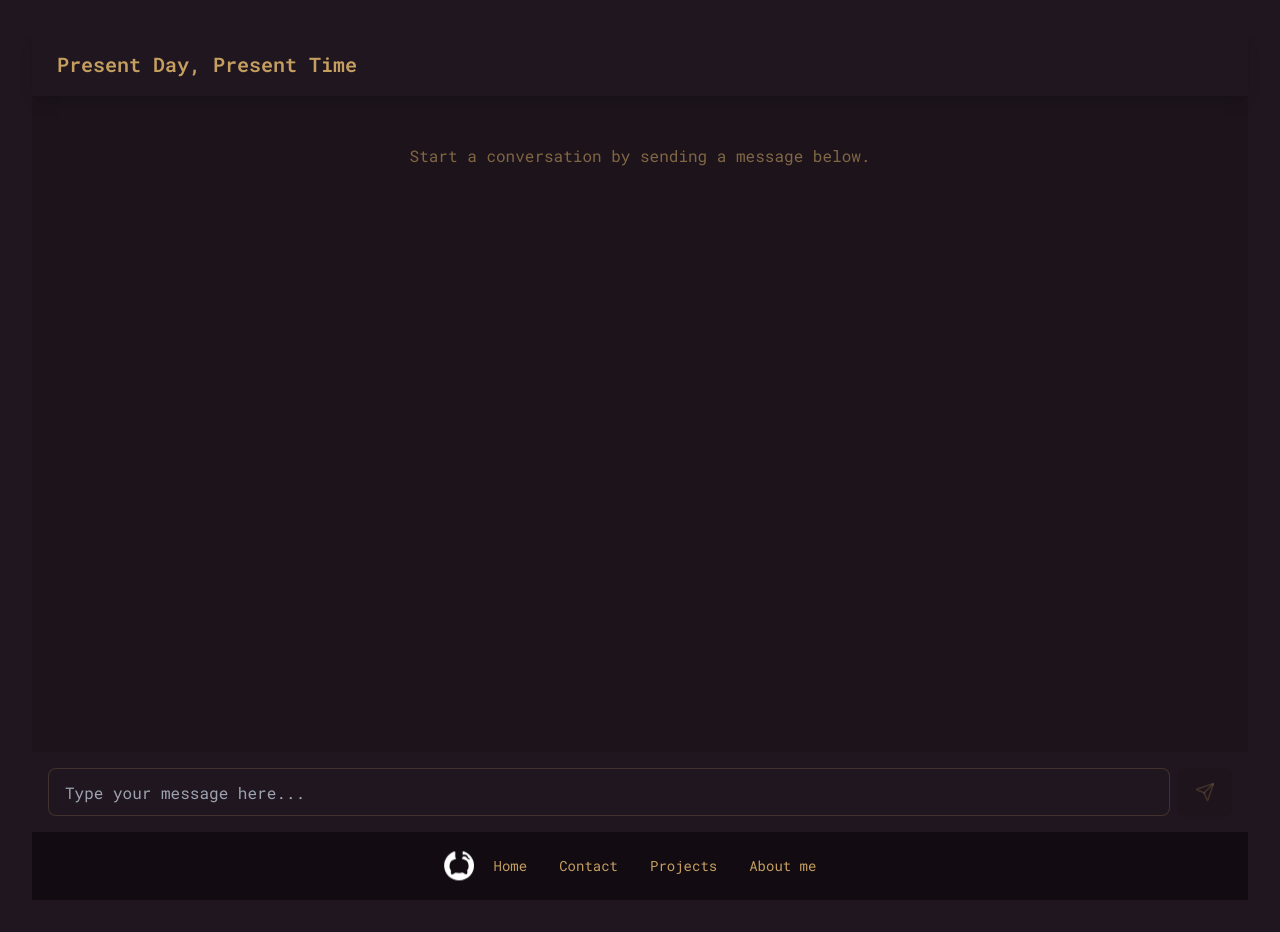
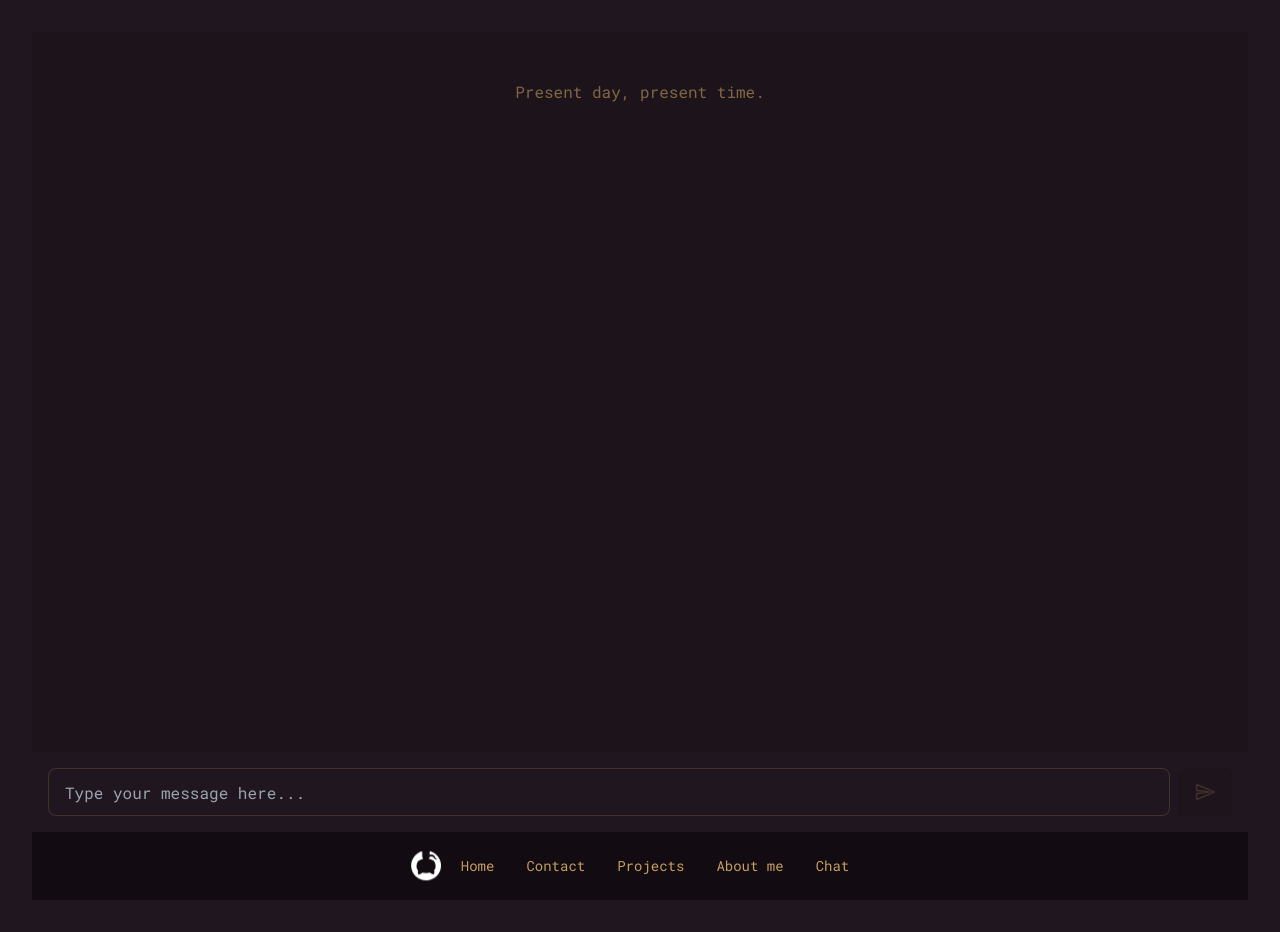
Before and after one commit to Jhonneg/jhonneg, a Next.js app: page /chat in a window 1280 px wide. Built offline with nearby package versions, Linux system fonts and the light colour scheme.

Commit message:
chat done

```diff
--- a/components/chat.client.tsx
+++ b/components/chat.client.tsx
@@ -1,6 +1,7 @@
 "use client";
+import Image from "next/image";
+import imageUrl from "@/public/Screenshot from 2024-10-07 04-31-15.png";
 import { useState, useRef, useEffect } from "react";
-import { Send, Loader2 } from "lucide-react";
 
 interface Message {
   role: "user" | "assistant";
@@ -56,20 +57,41 @@ export default function Chat() {
     }
   };
 
+  const MessageAvatar = ({ role }: { role: "user" | "assistant" }) => {
+    if (role === "user") {
+      return (
+        <div className="w-10 h-10 rounded-full bg-primary text-primary-content flex items-center justify-center">
+          You
+        </div>
+      );
+    }
+
+    return (
+      <div className="w-10 h-10 rounded-full bg-secondary overflow-hidden">
+        <Image
+          width={48}
+          height={48}
+          src={imageUrl}
+          alt="Lain"
+          className="w-full h-full object-cover"
+          onError={(e) => {
+            // Fallback if image fails to load
+            const target = e.target as HTMLImageElement;
+            target.onerror = null; // Prevent infinite loop
+            target.style.display = "none";
+            target.parentElement!.innerHTML = "AI";
+          }}
+        />
+      </div>
+    );
+  };
+
   return (
     <div className="flex flex-col h-screen bg-base-200">
-      {/* Header */}
-      <div className="navbar bg-base-100 shadow-lg">
-        <div className="flex-1">
-          <a className="btn btn-ghost text-xl">Present Day, Present Time</a>
-        </div>
-      </div>
-
-      {/* Chat Container */}
       <div className="flex-1 overflow-y-auto p-4 space-y-4">
         {messages.length === 0 && (
           <div className="text-center text-base-content/60 mt-8">
-            Start a conversation by sending a message below.
+            Present day, present time.
           </div>
         )}
 
@@ -82,15 +104,7 @@ export default function Chat() {
           >
             <div className="chat-image avatar">
               <div className="w-10 rounded-full">
-                <div
-                  className={`w-10 h-10 rounded-full flex items-center justify-center ${
-                    message.role === "user"
-                      ? "bg-primary text-primary-content"
-                      : "bg-secondary text-secondary-content"
-                  }`}
-                >
-                  {message.role === "user" ? "U" : "AI"}
-                </div>
+                <MessageAvatar role={message.role} />
               </div>
             </div>
             <div
@@ -109,13 +123,11 @@ export default function Chat() {
           <div className="chat chat-start">
             <div className="chat-image avatar">
               <div className="w-10 rounded-full">
-                <div className="w-10 h-10 rounded-full bg-secondary text-secondary-content flex items-center justify-center">
-                  AI
-                </div>
+                <MessageAvatar role="assistant" />
               </div>
             </div>
             <div className="chat-bubble chat-bubble-secondary">
-              <span className="loading loading-dots loading-md"></span>
+              <span className="loading loading-spinner loading-md"></span>
             </div>
           </div>
         )}
@@ -142,7 +154,6 @@ export default function Chat() {
         <div ref={messagesEndRef} />
       </div>
 
-      {/* Input Form */}
       <div className="p-4 bg-base-100">
         <form onSubmit={handleSubmit} className="flex gap-2">
           <input
@@ -159,9 +170,22 @@ export default function Chat() {
             disabled={isLoading || !input.trim()}
           >
             {isLoading ? (
-              <Loader2 className="w-5 h-5 animate-spin" />
+              <span className="loading loading-spinner"></span>
             ) : (
-              <Send className="w-5 h-5" />
+              <svg
+                xmlns="http://www.w3.org/2000/svg"
+                viewBox="0 0 24 24"
+                fill="none"
+                stroke="currentColor"
+                className="w-5 h-5"
+              >
+                <path
+                  strokeLinecap="round"
+                  strokeLinejoin="round"
+                  strokeWidth="2"
+                  d="M2 21l21-9L2 3v7l15 2-15 2v7z"
+                />
+              </svg>
             )}
           </button>
         </form>
--- a/components/navbar.server.tsx
+++ b/components/navbar.server.tsx
@@ -28,6 +28,9 @@ export default function Navbar() {
         <li>
           <Link href="about">About me</Link>
         </li>
+        <li>
+          <Link href="chat">Chat</Link>
+        </li>
       </ul>
     </nav>
   );
```
